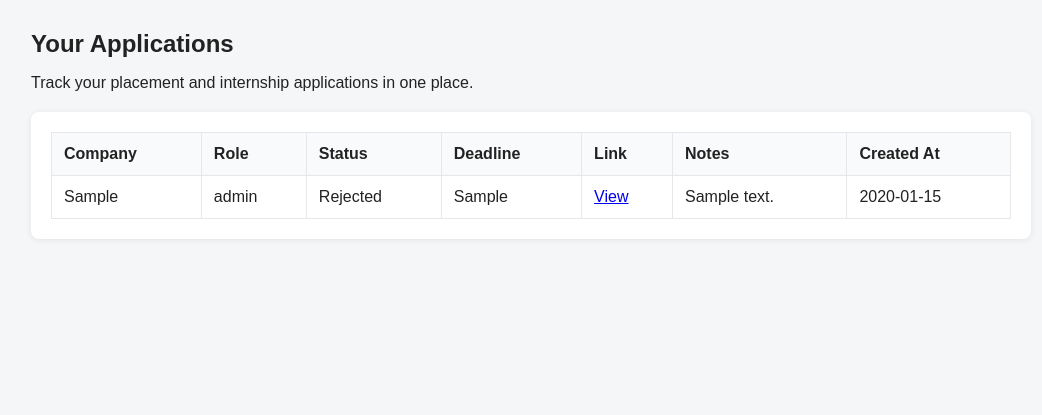
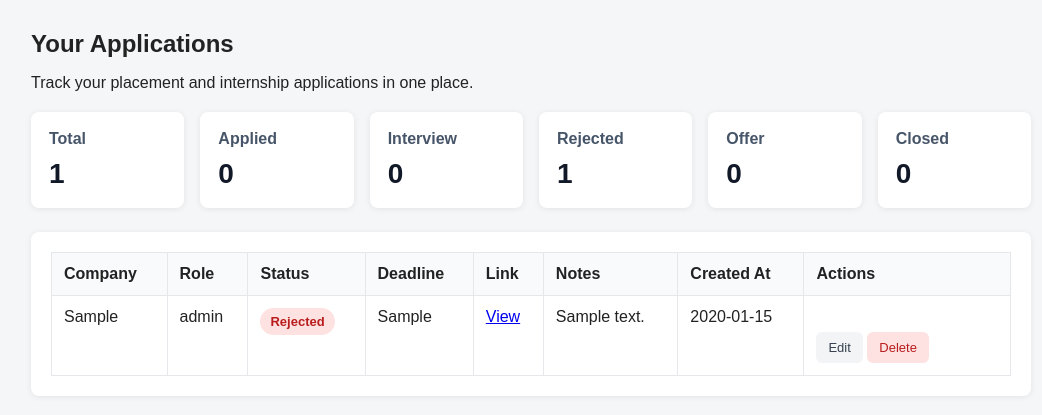
Before and after one commit to borabek/student-placement-tracker, a Flask app: page / in a window 1280 px wide. Shown: the part 100-515 px from the top of the page, without its empty margins (109-1151 px from the left). Run offline with Flask 3, Linux system fonts and the light colour scheme; tables that the repository leaves empty hold one stand-in row (values such as "Sample post").

Commit message:
Add dashboard, validation, deadline tracking and UI improvements

```diff
--- a/app.py
+++ b/app.py
@@ -1,6 +1,7 @@
 from flask import Flask, render_template, request, redirect, url_for, flash
 import sqlite3
 from datetime import datetime
+from utils import get_status_counts, get_deadline_state, validate_application_form
 
 # Create the Flask app
 app = Flask(__name__)
@@ -23,6 +24,7 @@ def get_db_connection():
 def init_db():
     # Connect to the database
     connection = get_db_connection()
+
     # Create the applications table if it does not already exist
     connection.execute(
         """
@@ -38,71 +40,11 @@ def init_db():
         )
         """
     )
+
     # Save the table creation
     connection.commit()
     # Close the database connection
     connection.close()
-
-
-@app.route("/")
-def index():
-    # Connect to the database
-    connection = get_db_connection()
-    # Get all saved applications and sort them by deadline
-    applications = connection.execute(
-        """
-        SELECT * FROM applications
-        ORDER BY deadline ASC
-        """
-    ).fetchall()
-    # Close the database connection
-    connection.close()
-    # Show the home page with all applications
-    return render_template("index.html", applications=applications)
-
-
-@app.route("/add", methods=["GET", "POST"])
-def add_application():
-    # Check if the user submitted the form
-    if request.method == "POST":
-        # Get each value from the form and remove extra spaces
-        company = request.form["company"].strip()
-        role = request.form["role"].strip()
-        status = request.form["status"].strip()
-        deadline = request.form["deadline"].strip()
-        application_link = request.form["application_link"].strip()
-        notes = request.form["notes"].strip()
-        # Make sure the important fields are not empty
-        if not company or not role or not status or not deadline:
-            flash("Please fill in all required fields.")
-            return redirect(url_for("add_application"))
-        # Save the date and time when the application was added
-        created_at = datetime.now().strftime("%Y-%m-%d %H:%M:%S")
-        # Connect to the database
-        connection = get_db_connection()
-        # Insert the new application into the table
-        connection.execute(
-            """
-            INSERT INTO applications (
-                company, role, status, deadline, application_link, notes, created_at
-            )
-            VALUES (?, ?, ?, ?, ?, ?, ?)
-            """,
-            (company, role, status, deadline, application_link, notes, created_at),
-        )
-        # Save the new row
-        connection.commit()
-        # Close the connection
-        connection.close()
-        # Show a success message
-        flash("Application added successfully.")
-        # Go back to the home page
-        return redirect(url_for("index"))
-    # If it is a normal GET request, just show the add page
-    return render_template("add.html")
-
-
-
 
 
 def get_application_by_id(application_id):
@@ -119,6 +61,101 @@ def get_application_by_id(application_id):
 
     connection.close()
     return application
+
+
+@app.route("/")
+def index():
+    # Connect to the database
+    connection = get_db_connection()
+
+    # Get all saved applications and sort them by deadline
+    applications = connection.execute(
+        """
+        SELECT * FROM applications
+        ORDER BY deadline ASC
+        """
+    ).fetchall()
+
+    connection.close()
+
+    # Convert rows to dictionaries so we can add extra values
+    application_list = [dict(row) for row in applications]
+
+    # Add deadline state for each application
+    for application in application_list:
+        application["deadline_state"] = get_deadline_state(application["deadline"])
+
+    # Get counts for dashboard cards
+    counts = get_status_counts(application_list)
+
+    # Show the home page
+    return render_template(
+        "index.html",
+        applications=application_list,
+        counts=counts,
+    )
+
+
+@app.route("/add", methods=["GET", "POST"])
+def add_application():
+    # Check if the user submitted the form
+    if request.method == "POST":
+        # Get each value from the form and remove extra spaces
+        company = request.form["company"].strip()
+        role = request.form["role"].strip()
+        status = request.form["status"].strip()
+        deadline = request.form["deadline"].strip()
+        application_link = request.form["application_link"].strip()
+        notes = request.form["notes"].strip()
+
+        # Validate the form
+        error_message = validate_application_form(
+            company, role, status, deadline, application_link
+        )
+
+        if error_message:
+            flash(error_message)
+
+            application_data = {
+                "company": company,
+                "role": role,
+                "status": status,
+                "deadline": deadline,
+                "application_link": application_link,
+                "notes": notes,
+            }
+
+            return render_template("add.html", application=application_data)
+
+        # Save the date and time when the application was added
+        created_at = datetime.now().strftime("%Y-%m-%d %H:%M:%S")
+
+        # Connect to the database
+        connection = get_db_connection()
+
+        # Insert the new application into the table
+        connection.execute(
+            """
+            INSERT INTO applications (
+                company, role, status, deadline, application_link, notes, created_at
+            )
+            VALUES (?, ?, ?, ?, ?, ?, ?)
+            """,
+            (company, role, status, deadline, application_link, notes, created_at),
+        )
+
+        # Save the new row
+        connection.commit()
+        # Close the connection
+        connection.close()
+
+        # Show a success message
+        flash("Application added successfully.")
+        # Go back to the home page
+        return redirect(url_for("index"))
+
+    # If it is a normal GET request, just show the add page
+    return render_template("add.html", application=None)
 
 
 @app.route("/edit/<int:application_id>", methods=["GET", "POST"])
@@ -138,8 +175,13 @@ def edit_application(application_id):
         application_link = request.form["application_link"].strip()
         notes = request.form["notes"].strip()
 
-        if not company or not role or not status or not deadline:
-            flash("Please fill in all required fields.")
+        # Validate the form
+        error_message = validate_application_form(
+            company, role, status, deadline, application_link
+        )
+
+        if error_message:
+            flash(error_message)
 
             updated_application = {
                 "id": application_id,
@@ -149,7 +191,7 @@ def edit_application(application_id):
                 "deadline": deadline,
                 "application_link": application_link,
                 "notes": notes,
-                "created_at": application["created_at"]
+                "created_at": application["created_at"],
             }
 
             return render_template("edit.html", application=updated_application)
@@ -173,6 +215,28 @@ def edit_application(application_id):
         return redirect(url_for("index"))
 
     return render_template("edit.html", application=application)
+
+
+@app.route("/delete/<int:application_id>", methods=["POST"])
+def delete_application(application_id):
+    # Delete one application by id
+    connection = get_db_connection()
+
+    connection.execute(
+        """
+        DELETE FROM applications
+        WHERE id = ?
+        """,
+        (application_id,),
+    )
+
+    connection.commit()
+    connection.close()
+
+    flash("Application deleted successfully.")
+    return redirect(url_for("index"))
+
+
 if __name__ == "__main__":
     # Create the table before starting the app
     init_db()
--- a/static/style.css
+++ b/static/style.css
@@ -39,6 +39,14 @@ body {
 
 .page-header h2 {
     margin-bottom: 8px;
+}
+
+.page-header-flex {
+    display: flex;
+    justify-content: space-between;
+    align-items: center;
+    gap: 20px;
+    flex-wrap: wrap;
 }
 
 .flash-message {
@@ -92,6 +100,59 @@ textarea {
     background-color: #1d4ed8;
 }
 
+.button.button-secondary {
+    background-color: #f3f4f6;
+    color: #374151;
+}
+
+.button.button-secondary:hover {
+    background-color: #e5e7eb;
+}
+
+.button.button-danger {
+    background-color: #fee2e2;
+    color: #b91c1c;
+}
+
+.button.button-danger:hover {
+    background-color: #fecaca;
+}
+
+.form-actions {
+    display: flex;
+    gap: 12px;
+    flex-wrap: wrap;
+    margin-top: 18px;
+}
+
+.dashboard-cards {
+    display: grid;
+    grid-template-columns: repeat(auto-fit, minmax(140px, 1fr));
+    gap: 16px;
+    margin-bottom: 24px;
+}
+
+.dashboard-card {
+    background-color: white;
+    padding: 18px;
+    border-radius: 8px;
+    box-shadow: 0 1px 6px rgba(0, 0, 0, 0.08);
+}
+
+.dashboard-card h3 {
+    margin-top: 0;
+    margin-bottom: 10px;
+    font-size: 16px;
+    color: #475569;
+}
+
+.dashboard-card p {
+    margin: 0;
+    font-size: 28px;
+    font-weight: bold;
+    color: #111827;
+}
+
 table {
     width: 100%;
     border-collapse: collapse;
@@ -109,6 +170,75 @@ table th {
     background-color: #f9fafb;
 }
 
+.status-badge {
+    display: inline-block;
+    padding: 6px 10px;
+    border-radius: 999px;
+    font-size: 13px;
+    font-weight: bold;
+}
+
+.status-applied {
+    background-color: #dbeafe;
+    color: #1d4ed8;
+}
+
+.status-interview {
+    background-color: #ede9fe;
+    color: #6d28d9;
+}
+
+.status-rejected {
+    background-color: #fee2e2;
+    color: #b91c1c;
+}
+
+.status-offer {
+    background-color: #dcfce7;
+    color: #15803d;
+}
+
+.status-closed {
+    background-color: #e5e7eb;
+    color: #374151;
+}
+
+.deadline-label {
+    display: inline-block;
+    margin-top: 6px;
+    font-weight: bold;
+}
+
+.overdue-text {
+    color: #b91c1c;
+}
+
+.due-soon-text {
+    color: #b45309;
+}
+
+.overdue {
+    background-color: #fef2f2;
+}
+
+.due-soon {
+    background-color: #fffbeb;
+}
+
+.actions-cell {
+    min-width: 150px;
+}
+
+.inline-form {
+    display: inline-block;
+    margin-top: 8px;
+}
+
+.small-button {
+    padding: 8px 12px;
+    font-size: 13px;
+}
+
 .empty-state {
     text-align: center;
     padding: 40px 20px;
--- a/templates/add.html
+++ b/templates/add.html
@@ -14,5 +14,4 @@
             <a class="button button-secondary" href="{{ url_for('index') }}">Back</a>
         </div>
     </form>
-
 {% endblock %}
--- a/templates/base.html
+++ b/templates/base.html
@@ -16,6 +16,7 @@
             </nav>
         </div>
     </header>
+
     <main class="container">
         {% with messages = get_flashed_messages() %}
             {% if messages %}
@@ -26,6 +27,7 @@
                 {% endfor %}
             {% endif %}
         {% endwith %}
+
         {% block content %}{% endblock %}
     </main>
 </body>
--- a/templates/index.html
+++ b/templates/index.html
@@ -4,6 +4,33 @@
     <section class="page-header">
         <h2>Your Applications</h2>
         <p>Track your placement and internship applications in one place.</p>
+    </section>
+
+    <section class="dashboard-cards">
+        <div class="dashboard-card">
+            <h3>Total</h3>
+            <p>{{ counts["total"] }}</p>
+        </div>
+        <div class="dashboard-card">
+            <h3>Applied</h3>
+            <p>{{ counts["Applied"] }}</p>
+        </div>
+        <div class="dashboard-card">
+            <h3>Interview</h3>
+            <p>{{ counts["Interview"] }}</p>
+        </div>
+        <div class="dashboard-card">
+            <h3>Rejected</h3>
+            <p>{{ counts["Rejected"] }}</p>
+        </div>
+        <div class="dashboard-card">
+            <h3>Offer</h3>
+            <p>{{ counts["Offer"] }}</p>
+        </div>
+        <div class="dashboard-card">
+            <h3>Closed</h3>
+            <p>{{ counts["Closed"] }}</p>
+        </div>
     </section>
 
     {% if applications %}
@@ -18,15 +45,28 @@
                         <th>Link</th>
                         <th>Notes</th>
                         <th>Created At</th>
+                        <th>Actions</th>
                     </tr>
                 </thead>
                 <tbody>
                     {% for application in applications %}
-                        <tr>
+                        <tr class="{{ application['deadline_state'] }}">
                             <td>{{ application["company"] }}</td>
                             <td>{{ application["role"] }}</td>
-                            <td>{{ application["status"] }}</td>
-                            <td>{{ application["deadline"] }}</td>
+                            <td>
+                                <span class="status-badge status-{{ application['status']|lower }}">
+                                    {{ application["status"] }}
+                                </span>
+                            </td>
+                            <td>
+                                <div>{{ application["deadline"] }}</div>
+
+                                {% if application["deadline_state"] == "overdue" %}
+                                    <small class="deadline-label overdue-text">Overdue</small>
+                                {% elif application["deadline_state"] == "due-soon" %}
+                                    <small class="deadline-label due-soon-text">Due Soon</small>
+                                {% endif %}
+                            </td>
                             <td>
                                 {% if application["application_link"] %}
                                     <a href="{{ application['application_link'] }}" target="_blank">View</a>
@@ -36,6 +76,23 @@
                             </td>
                             <td>{{ application["notes"] if application["notes"] else "-" }}</td>
                             <td>{{ application["created_at"] }}</td>
+                            <td class="actions-cell">
+                                <a
+                                    class="button button-secondary small-button"
+                                    href="{{ url_for('edit_application', application_id=application['id']) }}"
+                                >
+                                    Edit
+                                </a>
+
+                                <form
+                                    method="POST"
+                                    action="{{ url_for('delete_application', application_id=application['id']) }}"
+                                    class="inline-form"
+                                    onsubmit="return confirm('Delete this application?');"
+                                >
+                                    <button type="submit" class="button button-danger small-button">Delete</button>
+                                </form>
+                            </td>
                         </tr>
                     {% endfor %}
                 </tbody>
@@ -43,7 +100,8 @@
         </div>
     {% else %}
         <div class="empty-state">
-            <p>No applications added yet.</p>
+            <h3>No applications added yet</h3>
+            <p>Start by saving your first placement or internship application.</p>
             <a class="button" href="{{ url_for('add_application') }}">Add Your First Application</a>
         </div>
     {% endif %}
```
Also changed, not shown: utils.py (added, +55 -0 lines), templates/_form.html (line endings or trailing spaces), templates/edit.html (line endings or trailing spaces).
